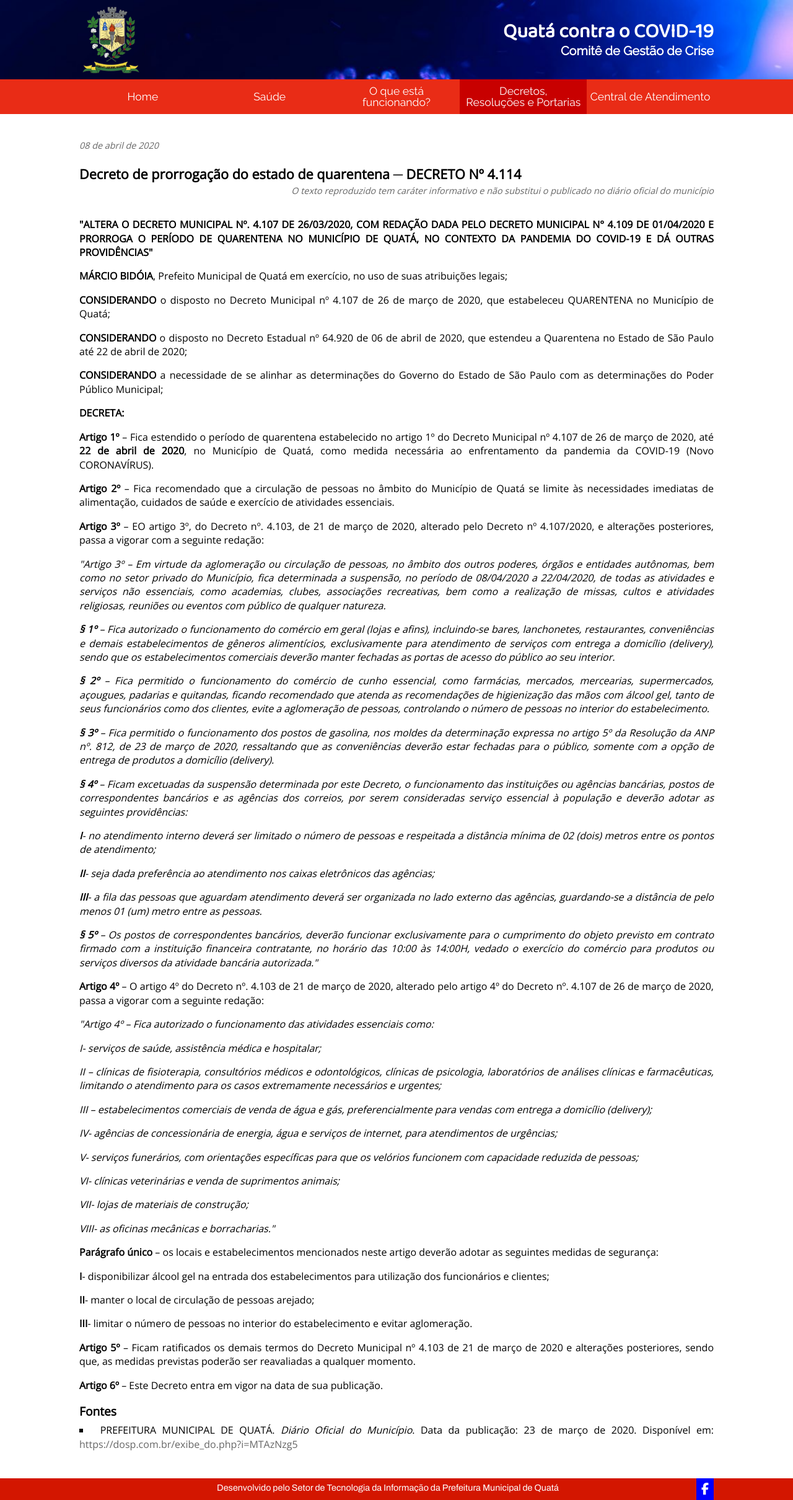
After one commit to rafaelssantos/coronavirus, a PHP site: page /legislacao/decreto-de-prorrogacao-periodo-de-quarentena.php in a window 1280 px wide. The commit adds this page. Shown: the whole page at 62% size. Run offline with PHP 8.4, Linux system fonts and the light colour scheme; some libraries are stand-ins or nearby versions.

Commit message:
Atualização de decretos e portarias.

```diff
--- a/css/content.css
+++ b/css/content.css
@@ -20,7 +20,7 @@ abbr {
     margin-bottom: 2.5rem;
     text-align: justify;
     color: #000;
-    line-height: 135%;
+    line-height: 140%;
     font-size: 100%;
     word-wrap: break-word;
 }
@@ -58,7 +58,7 @@ abbr {
 .content ul,
 .content ol {
     margin-top: 0.5rem;
-    margin-bottom: 0.5rem;
+    margin-bottom: 1marçomarçorem;
 }
 
 .content ol li {
--- a/index.php
+++ b/index.php
@@ -45,7 +45,7 @@ $contact_url = BASE_URL_DIR . "contato.php";
 
 	<div class='content'>
 		<div class='update-panel-container'>
-			<span>Última atualização em 15 de abril de 2020 às 18:40.</span>
+			<span>Última atualização em 15 de abril de 2020 às 20:00.</span>
 		</div>
 
 		<div class='cases-panel-container'>
--- /dev/null
+++ b/json/law/adb.json
@@ -0,0 +1,6 @@
+{
+    "url": "legislacao/nomeacao-de-novos-membros-no-comite-de-gestao-de-crise.php",
+    "date": "07 de abr de 2020",
+    "title": "Portaria de Nomeação de Novos Membros e Definição de Estrututra Oraganizacional do Comitê de Gestão de Crise ─ PORTARIA Nº 36.938",
+    "abstract": "DISPÕE SOBRE A NOMEAÇÃO DE NOVOS MEMBROS DO COMITÊ DE GESTÃO DE CRISE - CGC CRIADO PELO DECRETO MUNICIPAL Nº. 4.101 DE 18 DE MARÇO DE 2020 E CRIA ESTRUTURA ORGANIZACIONAL PARA O COMITÊ.MÁRCIO BIDÓIA, Prefeito Municipal de Quatá em exercício, no uso de suas atribuições legais;CONSIDERANDO a pandemia do COVID-19 (Novo CORONAVIRUS), nos termos declarados pela Organização Mundial da Saúde;"
+}
--- /dev/null
+++ b/json/law/adc.json
@@ -0,0 +1,6 @@
+{
+    "url": "legislacao/decreto-de-prorrogacao-periodo-de-quarentena.php",
+    "date": "08 de abr de 2020",
+    "title": "Decreto de prorrogação do estado de quarentena ─ DECRETO Nº 4.114",
+    "abstract": "ALTERA O DECRETO MUNICIPAL Nº. 4.107 DE 26/03/2020, COM REDAÇÃO DADA PELO DECRETO MUNICIPAL N° 4.109 DE 01/04/2020 E PRORROGA O PERÍODO DE QUARENTENA NO MUNICÍPIO DE QUATÁ, NO CONTEXTO DA PANDEMIA DO COVID-19 E DÁ OUTRAS PROVIDÊNCIAS. MARCIO BIDOIA, Prefeito em exercício do Município de Quatá, Estado de São Paulo, no uso de suas atribuições legais;"
+}
--- /dev/null
+++ b/legislacao/decreto-de-prorrogacao-periodo-de-quarentena.php
@@ -0,0 +1,134 @@
+<?php
+include_once('../conf/conf.php');
+?>
+
+
+<?php
+require_once(ROOT_DIR . '/classes/NewsManager.php');
+$contact_url = BASE_URL_DIR . "contato.php";
+?>
+
+
+<!DOCTYPE html>
+<html lang="pt">
+
+<head>
+    <meta charset='UTF-8'>
+    <meta name="viewport" content="width=device-width, initial-scale=1">
+
+    <title>Legislação ─ CGC da Prefeitura Municipal de Quatá-SP</title>
+
+    <base href=<?php echo BASE_URL_DIR; ?>>
+
+
+    <link rel='shortcut icon' href='img/logo.ico'>
+
+    <link rel='stylesheet' type='text/css' href='css/reset.css'>
+    <link rel='stylesheet' type='text/css' href='css/html.css'>
+    <link rel='stylesheet' type='text/css' href='css/header.css'>
+    <link rel='stylesheet' type='text/css' href='css/content.css'>
+    <link rel='stylesheet' type='text/css' href='css/footer.css'>
+    <link rel='stylesheet' type='text/css' href='css/news.css'>
+
+	<script src="javascript/lib/jquery-3.4.1.min.js"></script>
+	<script src="https://kit.fontawesome.com/fa170b8b16.js" crossorigin="anonymous"></script>
+</head>
+
+
+
+<body>
+    <?php include(HTDOCS_DIR . '/html/header.php'); ?>
+
+    <script>
+        $("#mn-news").addClass("current-menu-item");
+    </script>
+
+
+
+    <div class='content'>
+        <span class='date'>08 de abril de 2020</span>
+        <h1>Decreto de prorrogação do estado de quarentena ─ DECRETO Nº 4.114</h1>
+        <span class='author'>O texto reproduzido tem caráter informativo e não substitui o <a href=""></a>publicado no diário oficial do município</span>
+
+        <p><strong>"ALTERA O DECRETO MUNICIPAL Nº. 4.107 DE 26/03/2020, COM REDAÇÃO DADA PELO DECRETO MUNICIPAL N° 4.109 DE 01/04/2020 E PRORROGA O PERÍODO DE QUARENTENA NO MUNICÍPIO DE QUATÁ, NO CONTEXTO DA PANDEMIA DO COVID-19 E DÁ OUTRAS PROVIDÊNCIAS"</strong></p>
+
+        <p><strong>MÁRCIO BIDÓIA</strong>, Prefeito Municipal de Quatá em exercício, no uso de suas atribuições legais;</p>
+
+        <p><strong>CONSIDERANDO</strong> o disposto no Decreto Municipal nº 4.107 de 26 de março de 2020, que estabeleceu  QUARENTENA no Município de Quatá;</p>
+
+        <p><strong>CONSIDERANDO</strong> o disposto no Decreto Estadual nº 64.920 de 06 de abril de 2020, que estendeu a Quarentena no Estado de São Paulo até 22 de abril de 2020;</p>
+
+        <p><strong>CONSIDERANDO</strong> a necessidade de se alinhar as determinações do Governo do Estado de São Paulo com as determinações do Poder Público Municipal;</p>
+
+        <p><strong>DECRETA:</strong>
+
+            <p><strong>Artigo 1º</strong> – Fica estendido o período de quarentena estabelecido no artigo 1º do Decreto Municipal nº 4.107 de 26 de março de 2020, até <strong>22 de abril de 2020</strong>, no Município de Quatá, como medida necessária ao enfrentamento da pandemia da COVID-19 (Novo CORONAVÍRUS).</p>
+
+            <p><strong>Artigo 2º</strong> – Fica recomendado que a circulação de pessoas no âmbito do Município de Quatá se limite às necessidades imediatas de alimentação, cuidados de saúde e exercício de atividades essenciais.</p>
+
+            <p><strong>Artigo 3º</strong> – EO artigo 3º, do Decreto nº. 4.103, de 21 de março de 2020, alterado pelo Decreto nº 4.107/2020, e alterações posteriores, passa a vigorar com a seguinte redação: </p>
+
+            <em>
+            <p>"Artigo 3º – Em virtude da aglomeração ou circulação de pessoas, no âmbito dos outros poderes, órgãos e entidades autônomas, bem como no setor privado do Município, fica determinada a suspensão, no período de 08/04/2020 a 22/04/2020, de todas as atividades e serviços não essenciais, como academias, clubes, associações recreativas, bem como a realização de missas, cultos e atividades religiosas, reuniões ou eventos com público de qualquer natureza.</p>
+
+                <p><strong>§ 1º</strong> – Fica autorizado o funcionamento do comércio em geral (lojas e afins), incluindo-se bares, lanchonetes, restaurantes, conveniências e demais estabelecimentos de gêneros alimentícios, exclusivamente para atendimento de serviços com entrega a domicílio (delivery), sendo que os estabelecimentos comerciais deverão manter fechadas as portas de acesso do público ao seu interior.</p>
+
+                <p><strong>§ 2º</strong> – Fica permitido o funcionamento do comércio de cunho essencial, como farmácias, mercados, mercearias, supermercados, açougues, padarias e quitandas, ficando recomendado que atenda as recomendações de higienização das mãos com álcool gel, tanto de seus funcionários como dos clientes, evite a aglomeração de pessoas, controlando o número de pessoas no interior do estabelecimento.</p>
+
+                <p><strong>§ 3º</strong> – Fica permitido o funcionamento dos postos de gasolina, nos moldes da determinação expressa no artigo 5º da Resolução da ANP nº. 812, de 23 de março de 2020, ressaltando que as conveniências deverão estar fechadas para o público, somente com a opção de entrega de produtos a domicílio (delivery).</p>
+
+                <p><strong>§ 4º</strong> – Ficam excetuadas da suspensão determinada por este Decreto, o funcionamento das instituições ou agências bancárias, postos de correspondentes bancários e as agências dos correios, por serem consideradas serviço essencial à população e deverão adotar as seguintes providências:</p>
+
+                <p><strong>I</strong>- no atendimento interno deverá ser limitado o número de pessoas e respeitada a distância mínima de 02 (dois) metros entre os pontos de atendimento;</p>
+
+                <p><strong>II</strong>- seja dada preferência ao atendimento nos caixas eletrônicos das agências;</p>
+
+                <p><strong>III</strong>- a fila das pessoas que aguardam atendimento deverá ser organizada no lado externo das agências, guardando-se a distância de pelo menos 01 (um) metro entre as pessoas.</p>
+
+                <p><strong>§ 5º</strong> – Os postos de correspondentes bancários, deverão funcionar exclusivamente para o cumprimento do objeto previsto em contrato firmado com a instituição financeira contratante, no horário das 10:00 às 14:00H, vedado o exercício do comércio para produtos ou serviços diversos da atividade bancária autorizada."</p>
+            </em>
+
+            <p><strong>Artigo 4º</strong> – O artigo 4º do Decreto nº. 4.103 de 21 de março de 2020, alterado pelo artigo 4º do Decreto nº. 4.107 de 26 de março de 2020, passa a vigorar com a seguinte redação:</p>
+
+            <em>
+                <p>"Artigo 4º – Fica autorizado o funcionamento das atividades essenciais como:</p>
+
+                <p>I- serviços de saúde, assistência médica e hospitalar;</p>
+
+                <p>II – clínicas de fisioterapia, consultórios médicos e odontológicos, clínicas de psicologia, laboratórios de análises clínicas e farmacêuticas, limitando o atendimento para os casos extremamente necessários e urgentes;</p>
+
+                <p>III – estabelecimentos comerciais de venda de água e gás, preferencialmente para vendas com entrega a domicílio (delivery);</p>
+
+                <p>IV- agências de concessionária de energia, água e serviços de internet, para atendimentos de urgências;</p>
+
+                <p>V- serviços funerários, com orientações específicas para que os velórios funcionem com capacidade reduzida de pessoas;</p>
+
+                <p>VI- clínicas veterinárias e venda de suprimentos animais;</p>
+
+                <p>VII- lojas de materiais de construção;</p>
+
+                <p>VIII- as oficinas mecânicas e borracharias."</p>
+            </em>
+
+            <p><strong>Parágrafo único</strong> – os locais e estabelecimentos mencionados neste artigo deverão adotar as seguintes medidas de segurança:</p>
+
+            <p><strong>I</strong>- disponibilizar álcool gel na entrada dos estabelecimentos para utilização dos funcionários e clientes;</p>
+
+            <p><strong>II</strong>- manter o local de circulação de pessoas arejado;</p>
+
+            <p><strong>III</strong>- limitar o número de pessoas no interior do estabelecimento e evitar aglomeração.</p>
+
+
+
+            <p><strong>Artigo 5º</strong> – Ficam ratificados os demais termos do Decreto Municipal nº 4.103 de 21 de março de 2020 e alterações posteriores, sendo que, as medidas previstas poderão ser reavaliadas a qualquer momento.</p>
+
+            <p><strong>Artigo 6º</strong> – Este Decreto entra em vigor na data de sua publicação.</p>
+
+            <h2 class='inside-header'>Fontes</h2>
+            <ul>
+                <li>PREFEITURA MUNICIPAL DE QUATÁ. <em>Diário Oficial do Município</em>. Data da publicação: 23 de março de 2020. Disponível em: <a href="https://dosp.com.br/exibe_do.php?i=MTAzNzg5">https://dosp.com.br/exibe_do.php?i=MTAzNzg5</a></li>
+            </ul>
+    </div>
+
+    <?php include(HTDOCS_DIR . '/html/footer.php'); ?>
+</body>
```
Also changed, not shown: legislacao/nomeacao-de-novos-membros-no-comite-de-gestao-de-crise.php (added, +102 -0 lines), json/law/ada.json (renamed from json/law/acg.json).
